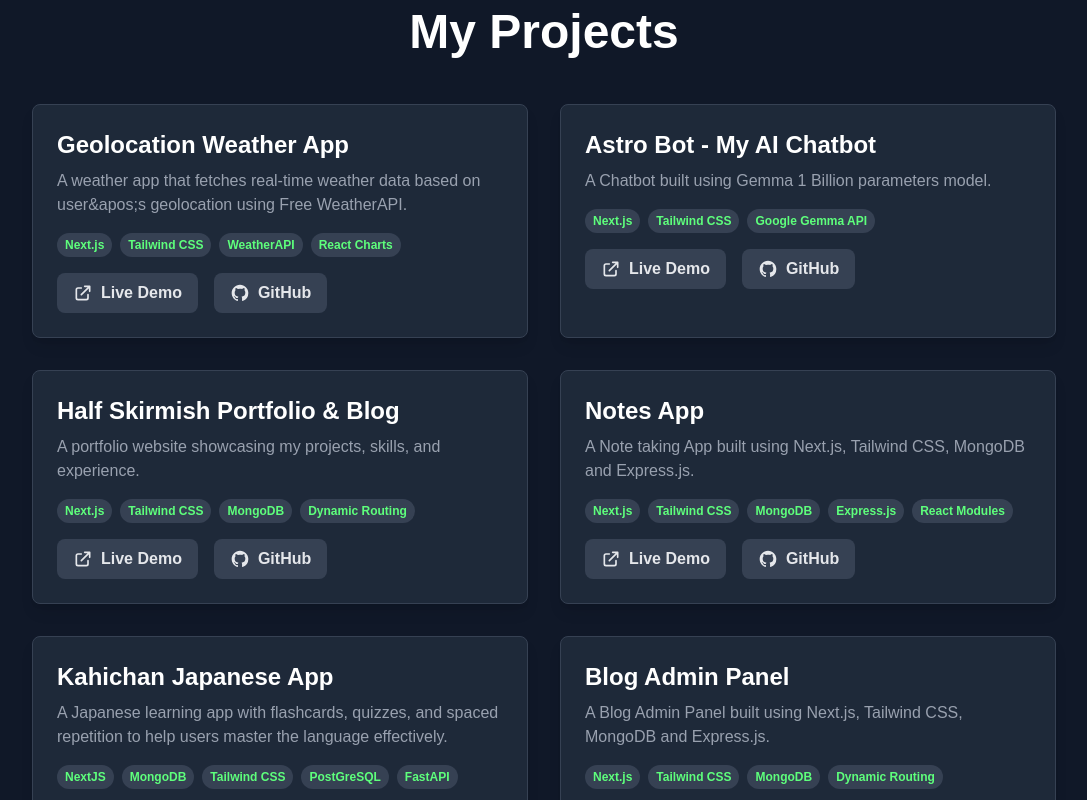
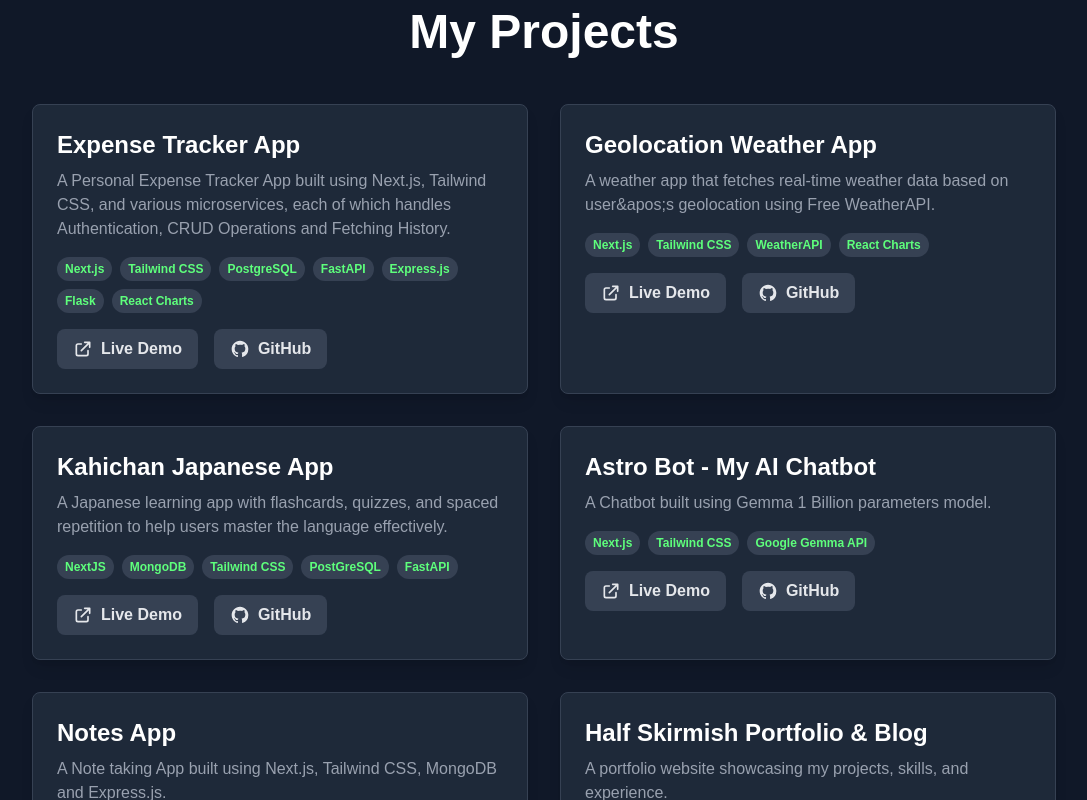
Before and after one commit to half-skirmish/frontend-halfskirmish-v2, a Next.js app: page /about in a window 1280 px wide. Shown: the part 600-1400 px from the top of the page, without its empty margins (96-1183 px from the left). Built offline with nearby package versions, Linux system fonts and the light colour scheme.

Commit message:
Updated the Projects with Expense Tracker

```diff
--- a/app/(navItems)/about/page.js
+++ b/app/(navItems)/about/page.js
@@ -121,11 +121,25 @@ const skills = [
 
 const projects = [
   {
+    title: "Expense Tracker App",
+    description: "A Personal Expense Tracker App built using Next.js, Tailwind CSS, and various microservices, each of which handles Authentication, CRUD Operations and Fetching History.",
+    techStack: ["Next.js", "Tailwind CSS", "PostgreSQL", "FastAPI", "Express.js","Flask", "React Charts"],
+    liveUrl: "https://expenses.halfskirmish.com",
+    repoUrl: "https://github.com/naman-1905/Expense-Tracker-FE",
+  },
+  {
     title: "Geolocation Weather App",
     description: "A weather app that fetches real-time weather data based on user&apos;s geolocation using Free WeatherAPI.",
     techStack: ["Next.js", "Tailwind CSS", "WeatherAPI", "React Charts"],
     liveUrl: "https://weather.halfskirmish.com",
     repoUrl: "https://github.com/naman-1905/Weather-App",
+  },
+  {
+    title: "Kahichan Japanese App",
+    description: "A Japanese learning app with flashcards, quizzes, and spaced repetition to help users master the language effectively.",
+    techStack: ["NextJS", "MongoDB", "Tailwind CSS", "PostGreSQL", "FastAPI"],
+    liveUrl: "https://kahichan.com",
+    repoUrl: "https://github.com/kahitoz-infra/kahitoz-japanese-app",
   },
   {
     title: "Astro Bot - My AI Chatbot",
@@ -134,14 +148,7 @@ const projects = [
     repoUrl: "https://github.com/naman-1905/AI-Chatbot",
     liveUrl: "https://ai.halfskirmish.com",
   },
-  {
-    title: "Half Skirmish Portfolio & Blog",
-    description: "A portfolio website showcasing my projects, skills, and experience.",
-    techStack: ["Next.js", "Tailwind CSS", "MongoDB", "Dynamic Routing"],
-    liveUrl: "/",
-    repoUrl: "https://github.com/half-skirmish/frontend-halfskirmish-v2",
-  },
-  {
+   {
     title: "Notes App",
     description: "A Note taking App built using Next.js, Tailwind CSS, MongoDB and Express.js.",
     techStack: ["Next.js", "Tailwind CSS", "MongoDB", "Express.js", "React Modules"],
@@ -149,11 +156,11 @@ const projects = [
     repoUrl: "https://github.com/naman-1905/Notes-App",
   },
   {
-    title: "Kahichan Japanese App",
-    description: "A Japanese learning app with flashcards, quizzes, and spaced repetition to help users master the language effectively.",
-    techStack: ["NextJS", "MongoDB", "Tailwind CSS", "PostGreSQL", "FastAPI"],
-    liveUrl: "https://kahichan.com",
-    repoUrl: "https://github.com/kahitoz-infra/kahitoz-japanese-app",
+    title: "Half Skirmish Portfolio & Blog",
+    description: "A portfolio website showcasing my projects, skills, and experience.",
+    techStack: ["Next.js", "Tailwind CSS", "MongoDB", "Dynamic Routing"],
+    liveUrl: "/",
+    repoUrl: "https://github.com/half-skirmish/frontend-halfskirmish-v2",
   },
   {
     title: "Blog Admin Panel",
```
